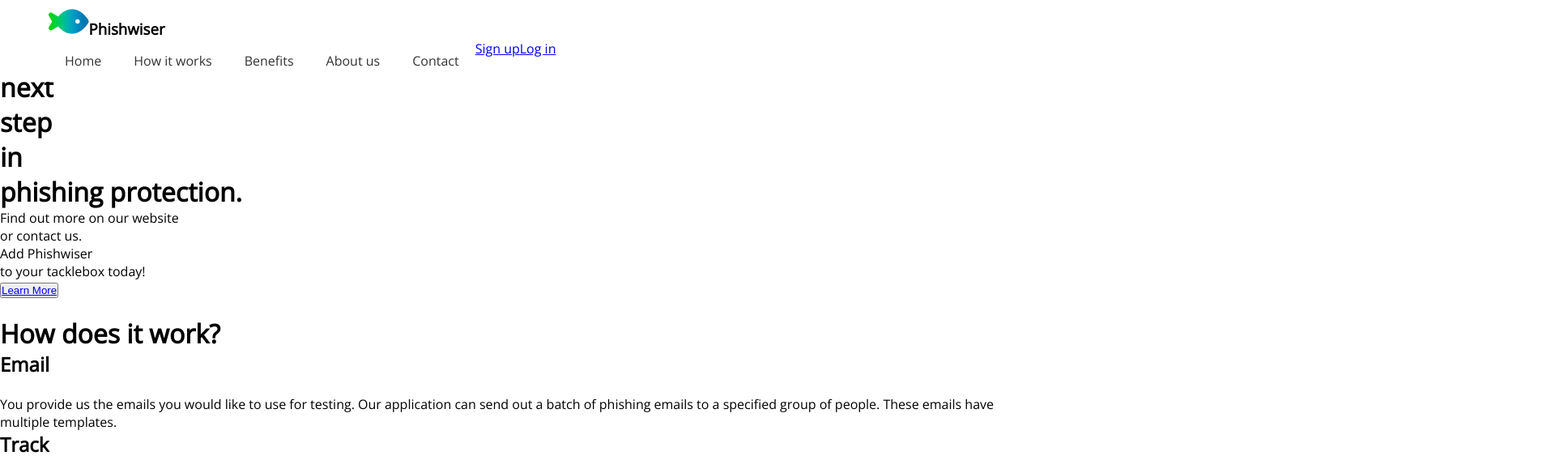
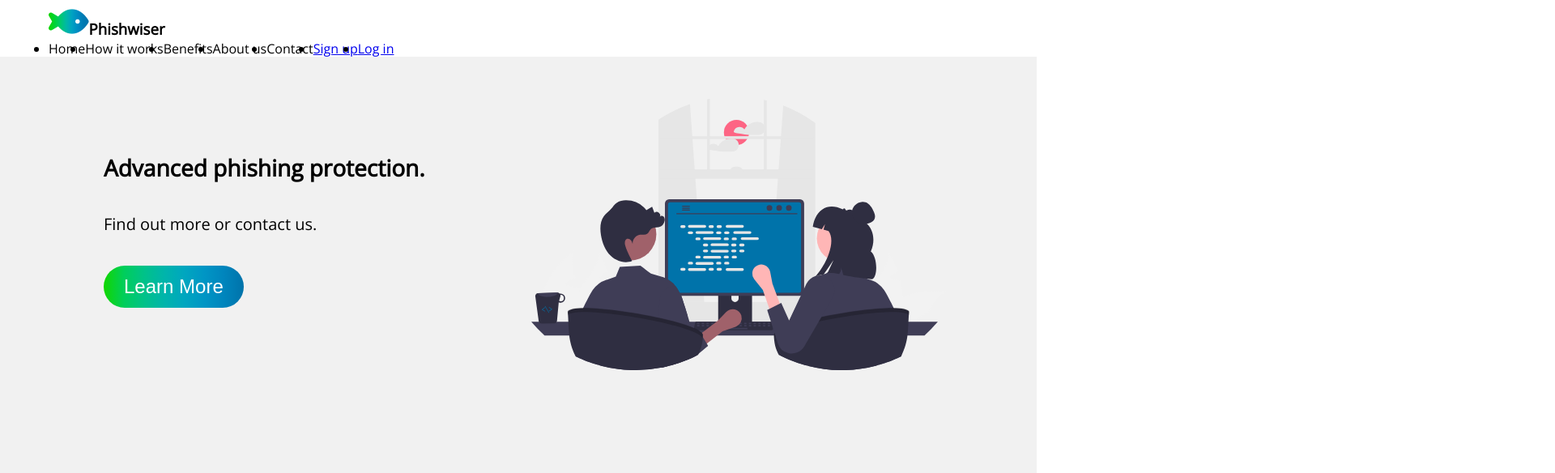
Before and after one commit to Camslaw/Phishwiser-landing-page, a plain HTML site: page index.html in a window 1280 px wide. Shown: the top 584 px of the page at 81% size, 1920 px wide, since content can reach past the window. Drawn offline with nearby package versions, Linux system fonts and the light colour scheme.

Commit message:
main page and navbar changes
various main page and navbar tweaks.

```diff
--- a/index.html
+++ b/index.html
@@ -7,6 +7,7 @@
     <link href="https://fonts.googleapis.com/css2?family=Open+Sans&display=swap" rel="stylesheet">
     <link href="https://fonts.googleapis.com/css2?family=Itim&display=swap" rel="stylesheet">
     <link rel="stylesheet" href="style.css">
+    <link rel="stylesheet" href="mediaquery.css">
     <title>Phishwiser</title>
 </head>
 <body>
@@ -34,8 +35,8 @@
     <div class="main" id="home">
         <div class="main-container">
             <div class="main-text">
-                <h1>Taking<br id="break6"> the<br id="break5"> next<br id="break2"> step<br id="break1"> in<br id="break9"> phishing protection.</h1>
-                <div class="main-text-paragraph"><p>Find out more on our website<br id="break7"> or contact us.<br id="break4"> Add Phishwiser<br id="break3"> to your tacklebox today!</p></div>
+                <h1>Advanced phishing protection.</h1>
+                <div class="main-text-paragraph"><p>Find out more or contact us.</p></div>
                 <button class="main-btn"><a href="#howitworks">Learn More</a></button>
             </div>
             <div class="main-image">
--- a/mediaquery.css
+++ b/mediaquery.css
@@ -0,0 +1,30 @@
+  /* Hamburger Menu */
+  @media screen and (max-width: 768px) {
+    .navbar-menu {
+      display: none;
+      width: 100%;
+      text-align: center;
+    }
+
+    .navbar-menu.active {
+      display: block;
+    }
+
+    .menu-toggle {
+      display: block;
+      position: absolute;
+      top: 15px;
+      right: 20px;
+      cursor: pointer;
+    }
+
+    .bar {
+      display: block;
+      width: 25px;
+      height: 3px;
+      margin: 5px auto;
+      -webkit-transition: all 0.3s;
+      transition: all 0.3s;
+      background-color: #333; /* Adjust bar color as needed */
+    }
+  }
--- a/script.js
+++ b/script.js
@@ -1,3 +1,15 @@
+// variables
+const menu = document.querySelector('#mobile-menu');
+const menuLinks = document.querySelector('.navbar-menu');
+
+const name = document.getElementById('input-name');
+const email = document.getElementById('input-email');
+const message = document.getElementById('input-message');
+const submit = document.getElementsByClassName('form-contact')[0];
+
+const navLogo = document.querySelector('#navbar-logo');
+
+// hamburger icon
 document.addEventListener('DOMContentLoaded', function () {
     const menuToggle = document.getElementById('mobile-menu');
     const navMenu = document.querySelector('.navbar-menu');
@@ -6,3 +18,9 @@ document.addEventListener('DOMContentLoaded', function () {
       navMenu.classList.toggle('active');
     });
   });
+
+  // hamburger menu
+const mobileMenu = () => {
+  menu.classList.toggle('is-active');
+  menuLinks.classList.toggle('active');
+};
--- a/style.css
+++ b/style.css
@@ -18,6 +18,7 @@ body {
 /* Sticky Navbar */
 .navbar {
     position: fixed;
+    height: 70px;
     width: 100%;
     top: 0;
     z-index: 10;
@@ -32,53 +33,22 @@ body {
   }
 
   .navbar-menu {
-    list-style: none;
     display: flex;
-    margin: 0;
-    padding: 0;
-  }
-
-  .navbar-links {
-    display: block;
-    padding: 15px 20px;
-    text-decoration: none;
-    color: #333; /* Adjust text color as needed */
+    align-items: center;
   }
 
   .menu-toggle {
     display: none;
   }
 
-  /* Hamburger Menu */
-  @media screen and (max-width: 768px) {
-    .navbar-menu {
-      display: none;
-      width: 100%;
-      text-align: center;
-    }
-
-    .navbar-menu.active {
-      display: block;
-    }
-
-    .menu-toggle {
-      display: block;
-      position: absolute;
-      top: 15px;
-      right: 20px;
-      cursor: pointer;
-    }
-
-    .bar {
-      display: block;
-      width: 25px;
-      height: 3px;
-      margin: 5px auto;
-      -webkit-transition: all 0.3s;
-      transition: all 0.3s;
-      background-color: #333; /* Adjust bar color as needed */
-    }
-  }
+  .navbar-links {
+    color: black;
+    text-decoration: none;
+    font-size: 1rem;
+    display: flex;
+    justify-content: center;
+    height: 100%;
+}
 
   .fa-fish {
     background: linear-gradient(90deg, #12d600, #00d334, #00ca6d, #00b9a3, #00a3c2, #008cc2, #007ab3, #0073aa);
@@ -89,3 +59,76 @@ body {
     font-size: 2.75rem;
     padding-top: 5px;
 }
+
+/* ------------------------------------------------------------ */
+/* ------------------------------------------------------------ */
+/* -------------- Main section classes ------------------------ */
+/* ------------------------------------------------------------ */
+/* ------------------------------------------------------------ */
+.main {
+  background-color: #f1f1f1;
+}
+
+.main-container {
+  display: grid;
+  grid-template-columns: 1fr 1fr;
+  align-items: center;
+  justify-self: center;
+  width: 80%;
+  margin: 0 auto;
+  height: 600px;
+  background-color: #f1f1f1;
+}
+
+.main-text h1 {
+  font-size: 1.75rem;
+  color: black;
+  background-color: #f1f1f1;
+}
+
+.main-text p {
+  margin-top: 2.3rem;
+  margin-bottom: 2.3rem;
+  font-size: 1.25rem;
+  color: black;
+  background-color: #f1f1f1;
+}
+
+.main-btn {
+  font-size: 1.5rem;
+  background: linear-gradient(90deg, #12d600, #00ce5a, #00c288, #00b5aa, #00a7bf, #0096c5, #0085bd, #0073aa);
+  padding: 0.75rem 1.563rem;
+  border: none;
+  border-radius: 1.875rem;
+  color: white;
+  margin-top: 0.125rem;
+  margin-bottom: 2rem;
+  cursor: pointer;
+  position: relative;
+  outline: none;
+}
+
+.main-btn a {
+  position: relative;
+  z-index: 2;
+  color: white;
+  text-decoration: none;
+  transition: all 0.4s ease-out;
+}
+
+.main-btn:hover {
+  background-color: #0073AA;
+  color: white;
+  border-radius: 1.875rem;
+  text-decoration: underline white;
+  filter: drop-shadow(0px 0px 16px #0073AA);
+  transition: all 0.4s ease-out;
+  transform: translate3d(0, 0, 0);
+}
+
+#main-image-id {
+  height: 100%;
+  width: 100%;
+  margin-bottom: 1rem;
+  margin-left: 1rem;
+}
```
Also changed, not shown: images/analyze.svg (added), images/cstate.jpg (added), images/email.svg (added), images/main.svg (added), images/security.svg (added), images/track.svg (added), images/train.svg (added).
